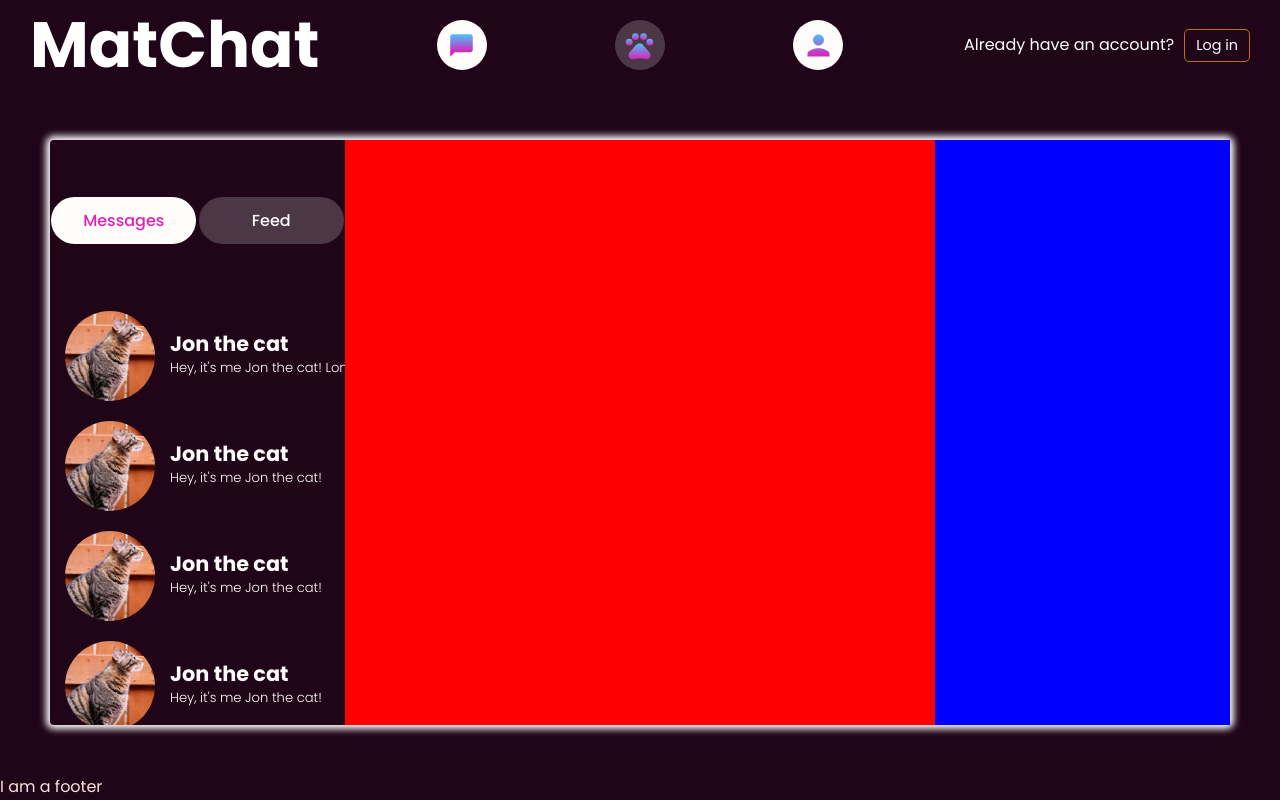
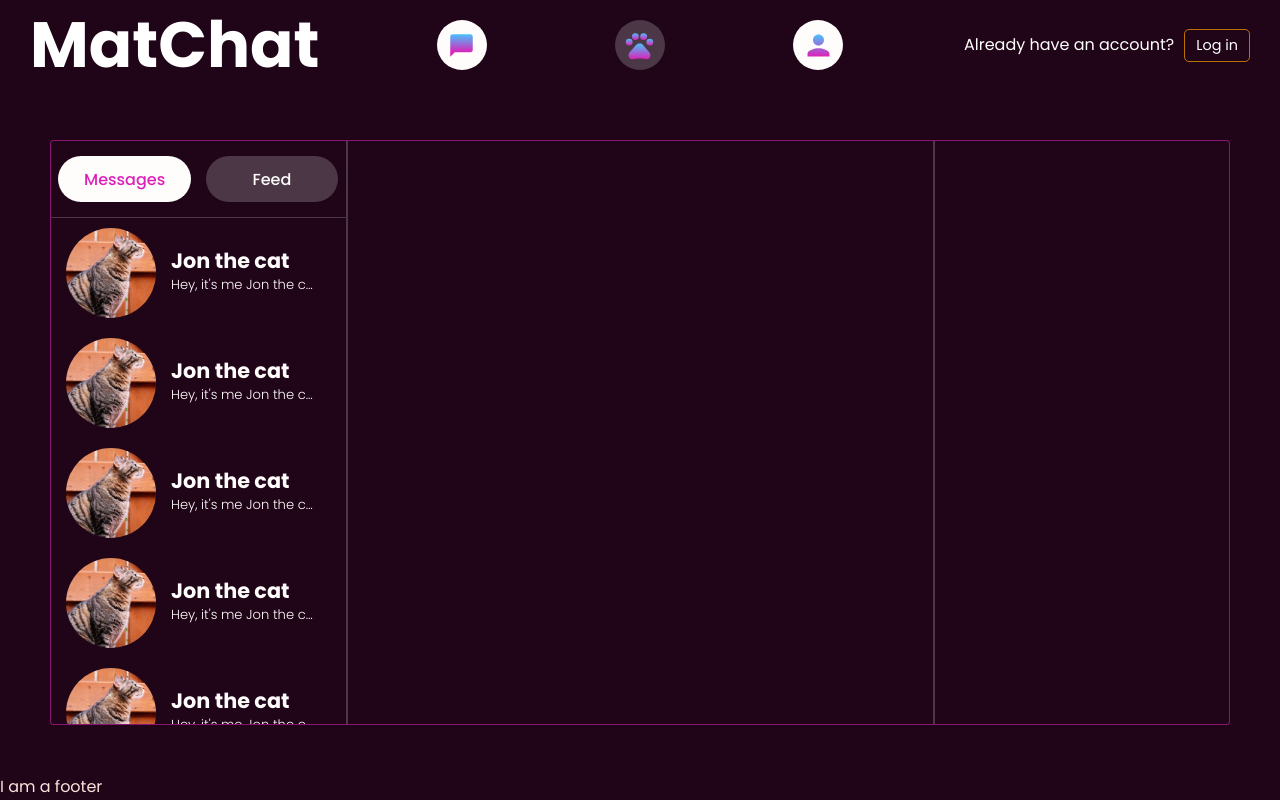
Before and after one commit to Snunesnk/Matcha, a React (Vite) app in the folder front/: page /dashboard/messages in a window 1280 px wide. Built offline with nearby package versions, Linux system fonts and the light colour scheme; a web font is replaced by a local one.

Commit message:
Fixed text-overflow issue in chat list + continue styling message component

```diff
--- a/front/src/Components/Message/Message.css
+++ b/front/src/Components/Message/Message.css
@@ -4,6 +4,7 @@
     display: flex;
     flex-direction: column;
     border-radius: 15px;
+    overflow: hidden;
 }
 
 .chat_message_container:hover {
@@ -44,6 +45,7 @@
     justify-content: left;
     align-content: center;
     margin-left: 15px;
+    width: calc(100% - 145px) !important;
 }
 
 .chat_username_message_container {
--- a/front/src/Components/MessagesContainer/MessagesContainer.css
+++ b/front/src/Components/MessagesContainer/MessagesContainer.css
@@ -7,7 +7,7 @@
     height: 100%;
     background-color: #200518;
     color: #fffdfc;
-    box-shadow: 0 0 7px 4px #fff;
+    border: 1px solid #dc21b890;
     border-radius: 4px;
 }
 
@@ -21,6 +21,8 @@
     display: flex;
     align-items: center;
     justify-content: space-around;
+    padding: 15px 0;
+    border-bottom: 1px solid #4c3746;
 }
 
 .messages-category-btn {
@@ -28,7 +30,7 @@
     color: #fffdfc;
     /* border-radius: 15px 15px 0 0; */
     border-radius: 30px;
-    width: 49%;
+    width: 45%;
     display: flex;
     justify-content: center;
     transition: all 200ms ease-out;
@@ -51,7 +53,8 @@
 }
 
 #chat_display_container {
-    overflow: auto;
+    overflow-y: scroll;
+
     /* Hide scrollbar for IE, Edge and Firefox */
     -ms-overflow-style: none; /* IE and Edge */
     scrollbar-width: none; /* Firefox */
@@ -63,9 +66,12 @@
 }
 
 #chat_container {
-    background-color: red;
+    /* background-color: red; */
+    border-left: 2px solid #4c3746;
+    border-right: 2px solid #4c3746;
 }
 
 #user_info_container {
-    background-color: blue;
+    /* background-color: blue; */
+    /* border: 1px solid #fffdfc; */
 }
--- a/front/src/Components/MessagesContainer/MessagesContainer.jsx
+++ b/front/src/Components/MessagesContainer/MessagesContainer.jsx
@@ -13,12 +13,7 @@ const MessagesContainer = () => {
         <div id="message-pannel">
             <Grid container id="messages_component_container">
                 <Grid item xs={3} id="chat_list_container">
-                    <Grid
-                        item
-                        container
-                        xs={12}
-                        className="message-feed-selection-container"
-                    >
+                    <div className="message-feed-selection-container">
                         <button
                             className={
                                 'messages-category-btn' +
@@ -43,7 +38,7 @@ const MessagesContainer = () => {
                         >
                             Feed
                         </button>
-                    </Grid>
+                    </div>
                     <Grid container id="chat_display_container">
                         {messages.map((message, i) => {
                             return (
```
